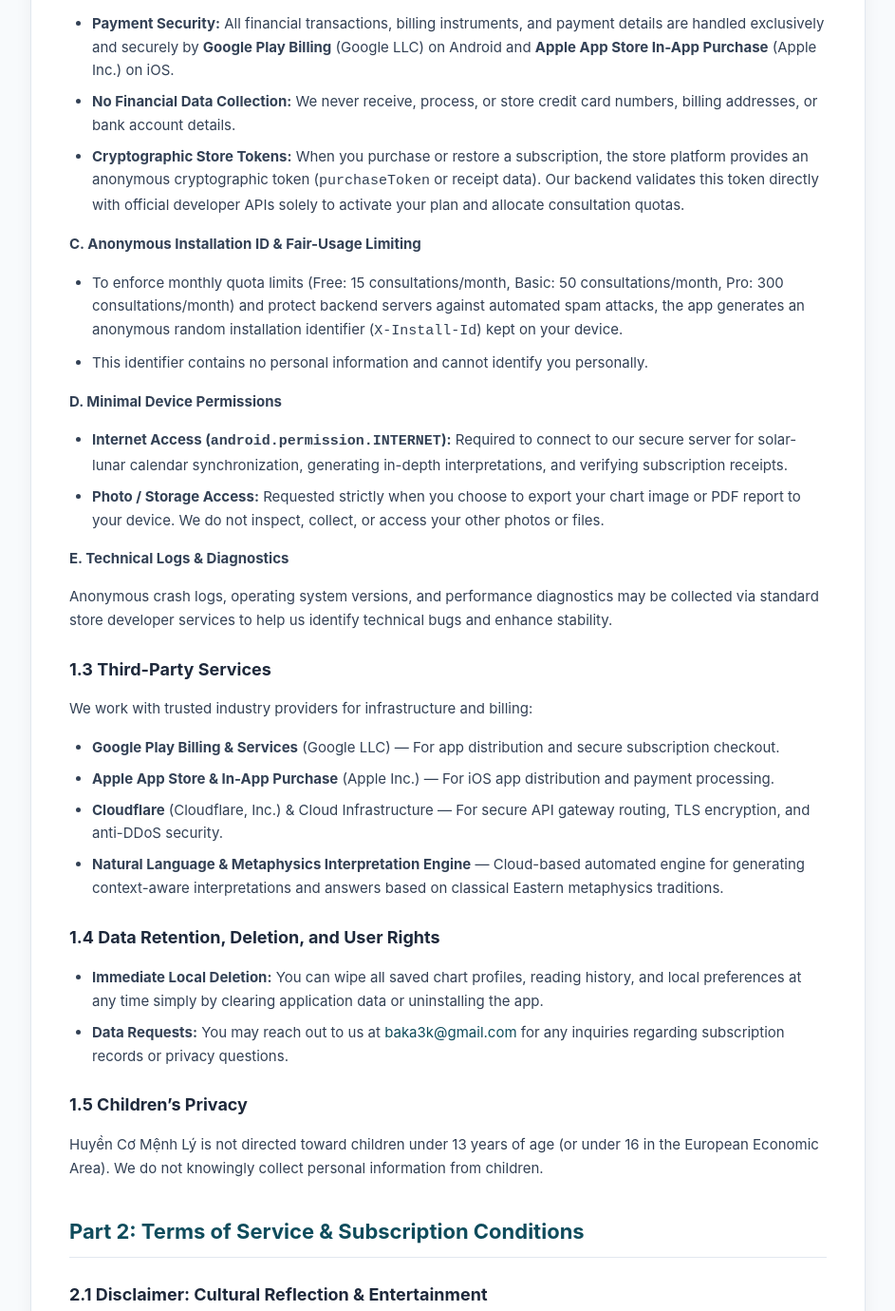
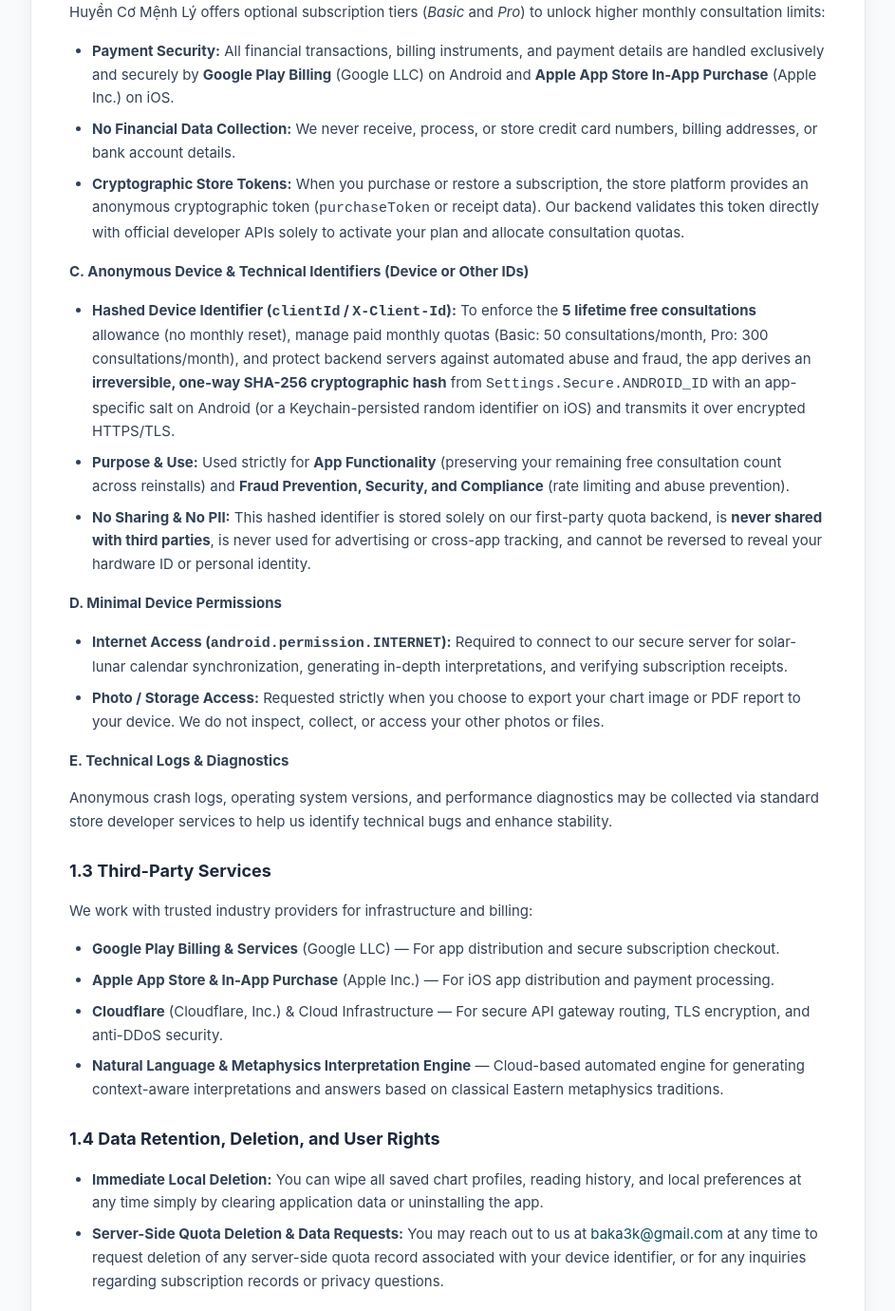
Before and after one commit to baka3k/privacy-policy, a plain HTML site: page tuvi.html in a window 1280 px wide. Shown: the part 1093-2473 px from the top of the page at 95% size, without its empty margins (168-1111 px from the left). Drawn offline with Linux system fonts and the light colour scheme.

Commit message:
docs(tuvi): declare hashed device ID and 5-lifetime free quota for Google Play Data safety

```diff
--- a/tuvi.html
+++ b/tuvi.html
@@ -168,8 +168,9 @@
   <div class="container">
     <div class="header">
       <h1>Privacy Policy &amp; Terms of Service</h1>
-      <div class="meta"><strong>Effective Date:</strong> November 1, 2026</div>
+      <div class="meta"><strong>Effective Date:</strong> November 16, 2026</div>
       <div class="meta"><strong>Application:</strong> Huyền Cơ Mệnh Lý (Tinix Tu Vi &amp; BaZi)</div>
+      <div class="meta"><strong>Package Name:</strong> <code>com.baka3k.tinix</code> (Android) / <code>hi.baka3k.tuvi</code> (iOS)</div>
       <div class="meta"><strong>Developer:</strong> Baka Team &bull; <strong>Contact:</strong> <a href="mailto:baka3k@gmail.com">baka3k@gmail.com</a></div>
     </div>
 
@@ -209,10 +210,11 @@
       <li><strong>Cryptographic Store Tokens:</strong> When you purchase or restore a subscription, the store platform provides an anonymous cryptographic token (<code>purchaseToken</code> or receipt data). Our backend validates this token directly with official developer APIs solely to activate your plan and allocate consultation quotas.</li>
     </ul>
 
-    <h4>C. Anonymous Installation ID &amp; Fair-Usage Limiting</h4>
+    <h4>C. Anonymous Device &amp; Technical Identifiers (Device or Other IDs)</h4>
     <ul>
-      <li>To enforce monthly quota limits (Free: 15 consultations/month, Basic: 50 consultations/month, Pro: 300 consultations/month) and protect backend servers against automated spam attacks, the app generates an anonymous random installation identifier (<code>X-Install-Id</code>) kept on your device.</li>
-      <li>This identifier contains no personal information and cannot identify you personally.</li>
+      <li><strong>Hashed Device Identifier (<code>clientId</code> / <code>X-Client-Id</code>):</strong> To enforce the <strong>5 lifetime free consultations</strong> allowance (no monthly reset), manage paid monthly quotas (Basic: 50 consultations/month, Pro: 300 consultations/month), and protect backend servers against automated abuse and fraud, the app derives an <strong>irreversible, one-way SHA-256 cryptographic hash</strong> from <code>Settings.Secure.ANDROID_ID</code> with an app-specific salt on Android (or a Keychain-persisted random identifier on iOS) and transmits it over encrypted HTTPS/TLS.</li>
+      <li><strong>Purpose &amp; Use:</strong> Used strictly for <strong>App Functionality</strong> (preserving your remaining free consultation count across reinstalls) and <strong>Fraud Prevention, Security, and Compliance</strong> (rate limiting and abuse prevention).</li>
+      <li><strong>No Sharing &amp; No PII:</strong> This hashed identifier is stored solely on our first-party quota backend, is <strong>never shared with third parties</strong>, is never used for advertising or cross-app tracking, and cannot be reversed to reveal your hardware ID or personal identity.</li>
     </ul>
 
     <h4>D. Minimal Device Permissions</h4>
@@ -238,7 +240,7 @@
     <h3>1.4 Data Retention, Deletion, and User Rights</h3>
     <ul>
       <li><strong>Immediate Local Deletion:</strong> You can wipe all saved chart profiles, reading history, and local preferences at any time simply by clearing application data or uninstalling the app.</li>
-      <li><strong>Data Requests:</strong> You may reach out to us at <a href="mailto:baka3k@gmail.com">baka3k@gmail.com</a> for any inquiries regarding subscription records or privacy questions.</li>
+      <li><strong>Server-Side Quota Deletion &amp; Data Requests:</strong> You may reach out to us at <a href="mailto:baka3k@gmail.com">baka3k@gmail.com</a> at any time to request deletion of any server-side quota record associated with your device identifier, or for any inquiries regarding subscription records or privacy questions.</li>
     </ul>
 
     <h3>1.5 Children’s Privacy</h3>
@@ -272,7 +274,7 @@
         <tbody>
           <tr>
             <td><strong>Free Tier</strong></td>
-            <td>15 consultations / month</td>
+            <td>5 free consultations (lifetime, no monthly reset)</td>
             <td>Free ($0.00)</td>
             <td>Unlimited Tử Vi &amp; Bát Tự chart plotting, I Ching divination, Auspicious date selection, local profile management.</td>
           </tr>
```
Also changed, not shown: 1 other file.
